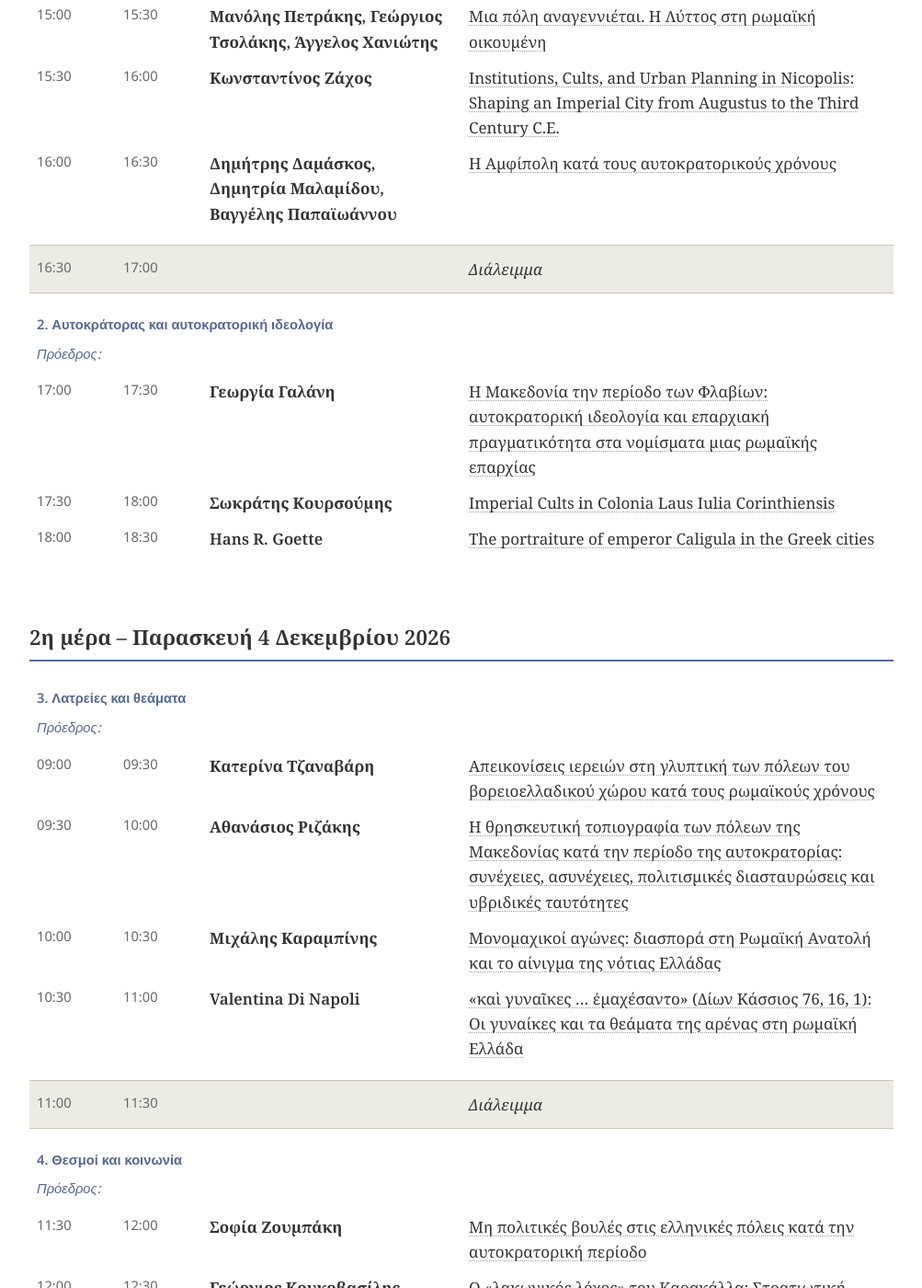
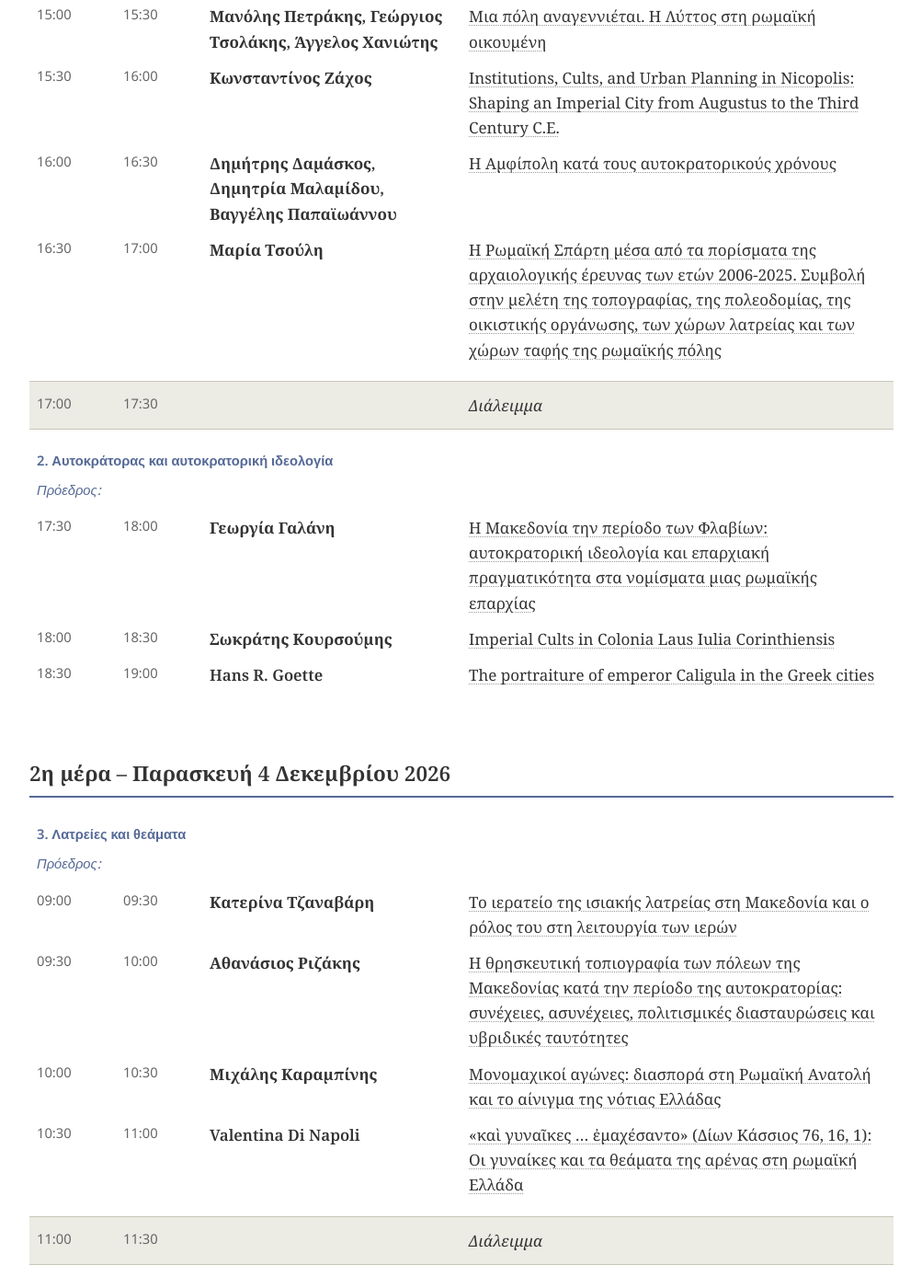
Before and after one commit to poleisinromangreece/programme, a Jekyll site: the page built from index.md, in a window 1280 px wide and 1400 px high, scrolled down 1623 px. Shown: the whole window at 92% size, without its empty margins (138-1141 px from the left). Built offline with Jekyll 4.4.1, drawn with Linux system fonts in a browser that asks for light colours.

Commit message:
Mistakes

```diff
--- a/_build/build.py
+++ b/_build/build.py
@@ -47,6 +47,7 @@ SLUGS = [
     ('Di Napoli', 'Di_Napoli'), ('Καραμπίνης', 'Karambinis'), ('Κωνσταντινίδης', 'Konstantinidis'),
     ('Καζακίδη', 'Kazakidi'), ('Λεβέντη', 'Leventi'), ('Κοκκίνη', 'Kokkini-Mourthos'),
     ('Γρηγορόπουλος', 'Grigoropoulos'), ('Παπαγεωργιάδου', 'Papageorgiadou'), ('Μηντζαρίδου', 'Minartzidou'),
+    ('Τσούλη', 'Tsouni'),
 ]
 BREAKS = ('Διάλειμμα', 'Μεσημεριανό')          # rows rendered as break-row
 
--- a/index.md
+++ b/index.md
@@ -132,16 +132,23 @@ published: true
     <td><a href="{{ site.baseurl }}/abstracts/Zachos.html">Institutions, Cults, and Urban Planning in Nicopolis: Shaping an Imperial City from Augustus to the Third Century C.E.</a></td>
   </tr>
 
-  <tr class="session-paper session-end">
+  <tr class="session-paper">
     <td>16:00</td>
     <td>16:30</td>
     <td>Δημήτρης Δαμάσκος, Δημητρία Μαλαμίδου, Βαγγέλης Παπαϊωάννου</td>
     <td><a href="{{ site.baseurl }}/abstracts/Damaskos-Malamidou-Papaioannou.html">Η Αμφίπολη κατά τους αυτοκρατορικούς χρόνους</a></td>
   </tr>
 
-  <tr class="break-row">
+  <tr class="session-paper session-end">
     <td>16:30</td>
     <td>17:00</td>
+    <td>Μαρία Τσούλη</td>
+    <td><a href="{{ site.baseurl }}/abstracts/Tsouni.html">Η Ρωμαϊκή Σπάρτη μέσα από τα πορίσματα της αρχαιολογικής έρευνας των ετών 2006-2025. Συμβολή στην μελέτη της τοπογραφίας, της πολεοδομίας, της οικιστικής οργάνωσης, των χώρων λατρείας και των χώρων ταφής της ρωμαϊκής πόλης</a></td>
+  </tr>
+
+  <tr class="break-row">
+    <td>17:00</td>
+    <td>17:30</td>
     <td></td>
     <td>Διάλειμμα</td>
   </tr>
@@ -155,22 +162,22 @@ published: true
   </tr>
 
   <tr class="session-paper">
-    <td>17:00</td>
     <td>17:30</td>
+    <td>18:00</td>
     <td>Γεωργία Γαλάνη</td>
     <td><a href="{{ site.baseurl }}/abstracts/Galani.html">Η Μακεδονία την περίοδο των Φλαβίων: αυτοκρατορική ιδεολογία και επαρχιακή πραγματικότητα στα νομίσματα μιας ρωμαϊκής επαρχίας</a></td>
   </tr>
 
   <tr class="session-paper">
-    <td>17:30</td>
     <td>18:00</td>
+    <td>18:30</td>
     <td>Σωκράτης Κουρσούμης</td>
     <td><a href="{{ site.baseurl }}/abstracts/Koursoumis.html">Imperial Cults in Colonia Laus Iulia Corinthiensis</a></td>
   </tr>
 
   <tr class="session-paper session-end">
-    <td>18:00</td>
     <td>18:30</td>
+    <td>19:00</td>
     <td>Hans R. Goette</td>
     <td><a href="{{ site.baseurl }}/abstracts/Goette.html">The portraiture of emperor Caligula in the Greek cities</a></td>
   </tr>
@@ -198,7 +205,7 @@ published: true
     <td>09:00</td>
     <td>09:30</td>
     <td>Κατερίνα Τζαναβάρη</td>
-    <td><a href="{{ site.baseurl }}/abstracts/Tzanavari.html">Απεικονίσεις ιερειών στη γλυπτική των πόλεων του βορειοελλαδικού χώρου κατά τους ρωμαϊκούς χρόνους</a></td>
+    <td><a href="{{ site.baseurl }}/abstracts/Tzanavari.html">Το ιερατείο της ισιακής λατρείας στη Μακεδονία και ο ρόλος του στη λειτουργία των ιερών</a></td>
   </tr>
 
   <tr class="session-paper">
```
Also changed, not shown: abstracts/Tsouni.md (added, +53 -0 lines), abstracts/Tzanavari.md (+4 -2 lines).
